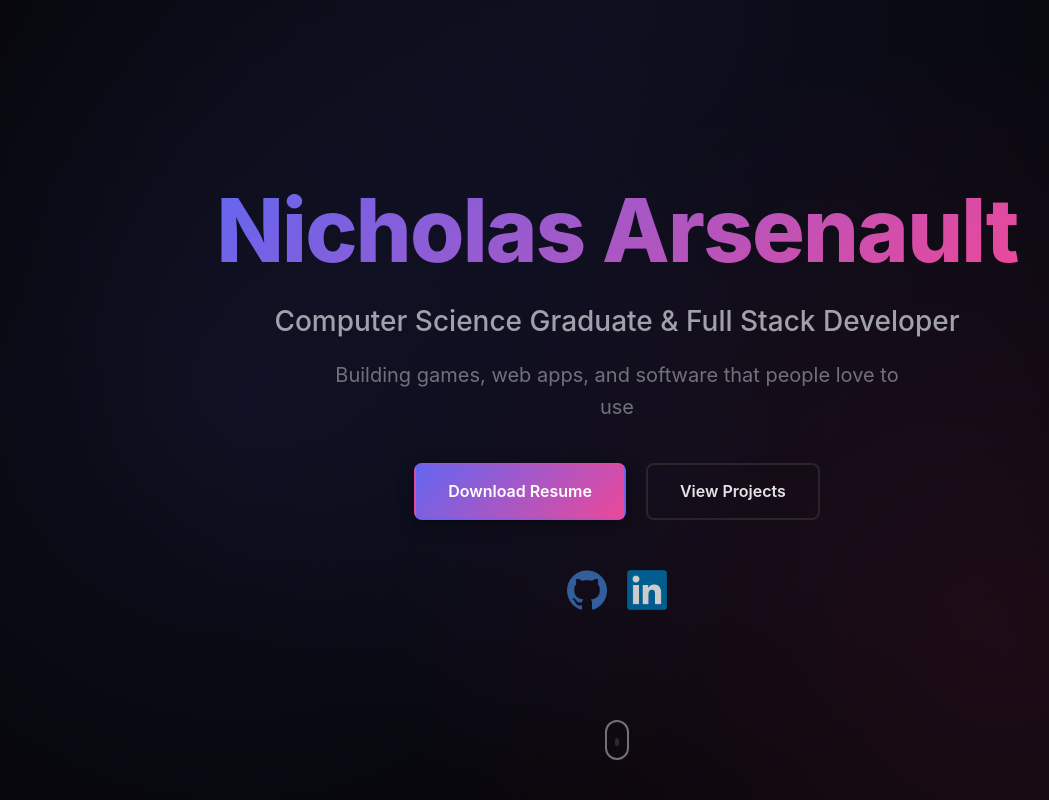
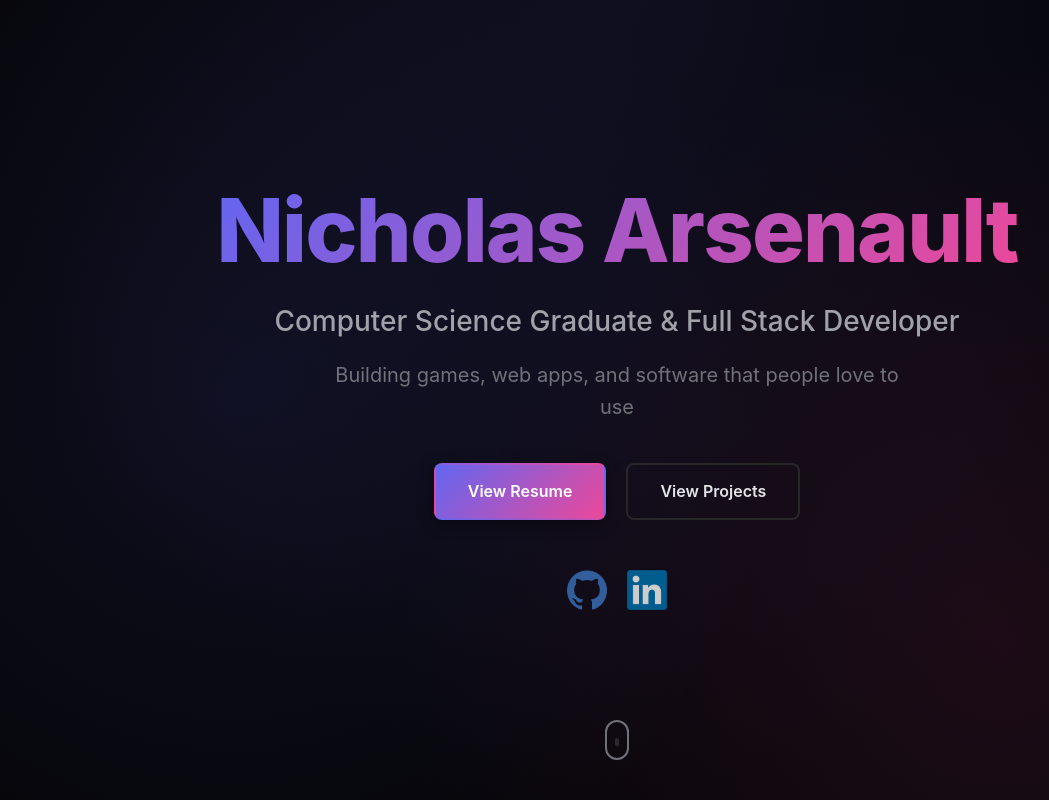
Before and after one commit to nickynault/portfolio, a React (Create React App) app: page / in a window 1280 px wide. Shown: the top 800 px of the page, without its empty margins (23-1072 px from the left). Built offline with nearby package versions, Linux system fonts and the light colour scheme.

Commit message:
Update resume format and content for clarity and professionalism; change download link to view option

```diff
--- a/src/App.js
+++ b/src/App.js
@@ -319,8 +319,8 @@ function App() {
             <p className="hero-subtitle">Computer Science Graduate & Full Stack Developer</p>
             <p className="hero-tagline">Building games, web apps, and software that people love to use</p>
             <div className="hero-buttons">
-              <a href={Resume} className="btn btn-primary" target="_blank" rel="noopener noreferrer" download>
-                Download Resume
+              <a href={Resume} className="btn btn-primary" target="_blank" rel="noopener noreferrer">
+                View Resume
               </a>
               <a href="#projects" className="btn btn-secondary">
                 View Projects
```
Also changed, not shown: 1 other file (tests, documents, lock files or other folders).
